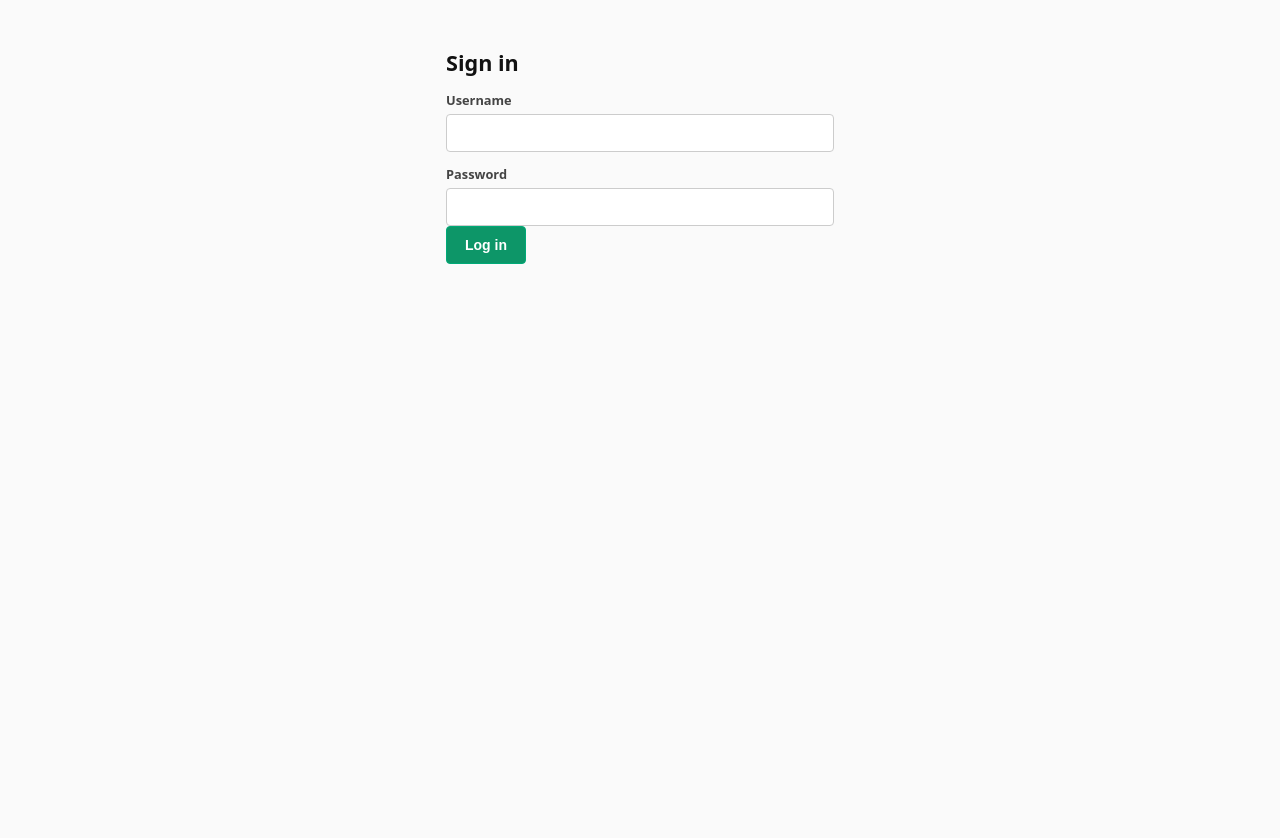
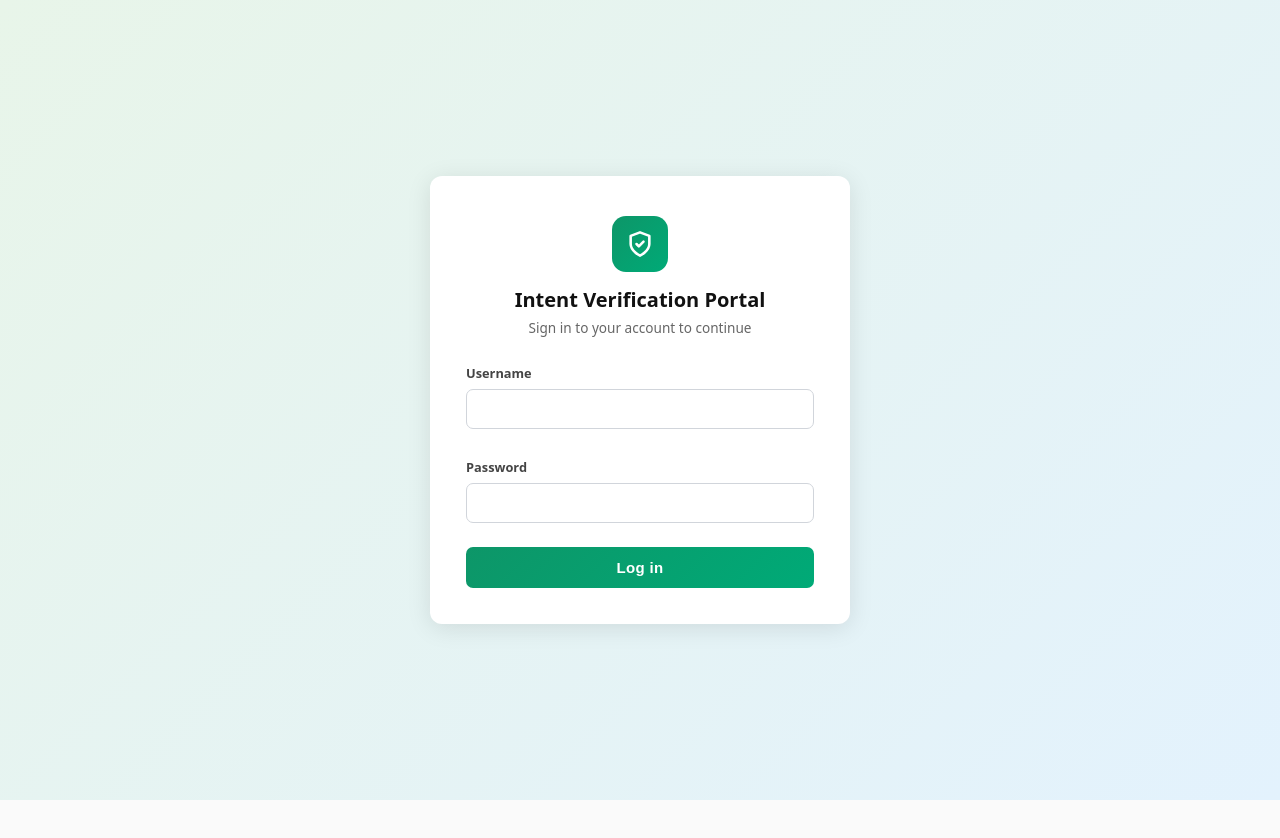
Before and after one commit to Altaf94/Office-tool, a React (Vite) app: page /login in a window 1280 px wide. Shown: the top 838 px of the page. After the commit the page ends 800 px from the top, so only its background shows below. Built offline with nearby package versions, Linux system fonts and the light colour scheme.

Commit message:
Redesign login page with card layout and branding

```diff
--- a/src/pages/LoginPage.jsx
+++ b/src/pages/LoginPage.jsx
@@ -28,11 +28,57 @@ export default function LoginPage() {
   }
 
   return (
-    <div className="narrow">
-      <h1>Sign in</h1>
-      {error ? <p className="err">{error}</p> : null}
+    <div style={{
+      minHeight: '100vh',
+      display: 'flex',
+      alignItems: 'center',
+      justifyContent: 'center',
+      background: 'linear-gradient(135deg, #e8f5e9 0%, #e3f2fd 100%)',
+      padding: '24px 16px',
+    }}>
+      <div style={{
+        width: '100%',
+        maxWidth: '420px',
+        background: '#fff',
+        borderRadius: '12px',
+        boxShadow: '0 4px 24px rgba(0,0,0,0.10)',
+        padding: '40px 36px 36px',
+      }}>
+        {/* Branding */}
+        <div style={{ textAlign: 'center', marginBottom: '28px' }}>
+          <div style={{
+            display: 'inline-flex',
+            alignItems: 'center',
+            justifyContent: 'center',
+            width: '56px',
+            height: '56px',
+            borderRadius: '14px',
+            background: 'linear-gradient(135deg, #0d9668, #0a7)',
+            marginBottom: '14px',
+          }}>
+            <svg width="28" height="28" viewBox="0 0 24 24" fill="none" stroke="#fff" strokeWidth="2.2" strokeLinecap="round" strokeLinejoin="round">
+              <path d="M12 22s8-4 8-10V5l-8-3-8 3v7c0 6 8 10 8 10z"/>
+              <polyline points="9 12 11 14 15 10"/>
+            </svg>
+          </div>
+          <h1 style={{ fontSize: '1.25rem', fontWeight: '700', margin: '0 0 4px', color: '#111' }}>Intent Verification Portal</h1>
+          <p style={{ margin: 0, fontSize: '0.85rem', color: '#666' }}>Sign in to your account to continue</p>
+        </div>
+
+        {error ? (
+          <div style={{
+            background: '#fff5f5',
+            border: '1px solid #fca5a5',
+            borderRadius: '6px',
+            padding: '10px 14px',
+            color: '#b91c1c',
+            fontSize: '14px',
+            marginBottom: '16px',
+          }}>{error}</div>
+        ) : null}
+
         <form onSubmit={onSubmit} autoComplete="on">
-        <label htmlFor="username">Username</label>
+          <label htmlFor="username" style={{ display: 'block', fontSize: '0.8rem', fontWeight: '600', color: '#444', marginBottom: '6px' }}>Username</label>
           <input
             id="username"
             name="username"
@@ -41,9 +87,21 @@ export default function LoginPage() {
             autoComplete="username"
             value={username}
             onChange={(e) => setUsername(e.target.value)}
+            style={{
+              width: '100%',
+              padding: '11px 14px',
+              fontSize: '14px',
+              border: '1px solid #d1d5db',
+              borderRadius: '7px',
+              outline: 'none',
+              marginBottom: '16px',
+              transition: 'border-color 0.15s',
+            }}
+            onFocus={e => e.target.style.borderColor = '#0d9668'}
+            onBlur={e => e.target.style.borderColor = '#d1d5db'}
           />
 
-        <label htmlFor="password">Password</label>
+          <label htmlFor="password" style={{ display: 'block', fontSize: '0.8rem', fontWeight: '600', color: '#444', marginBottom: '6px' }}>Password</label>
           <input
             id="password"
             name="password"
@@ -52,12 +110,41 @@ export default function LoginPage() {
             autoComplete="current-password"
             value={password}
             onChange={(e) => setPassword(e.target.value)}
+            style={{
+              width: '100%',
+              padding: '11px 14px',
+              fontSize: '14px',
+              border: '1px solid #d1d5db',
+              borderRadius: '7px',
+              outline: 'none',
+              marginBottom: '24px',
+              transition: 'border-color 0.15s',
+            }}
+            onFocus={e => e.target.style.borderColor = '#0d9668'}
+            onBlur={e => e.target.style.borderColor = '#d1d5db'}
           />
 
-        <button type="submit" className="btn-primary" disabled={pending}>
+          <button
+            type="submit"
+            disabled={pending}
+            style={{
+              width: '100%',
+              padding: '12px',
+              fontSize: '15px',
+              fontWeight: '600',
+              color: '#fff',
+              background: pending ? '#6ee7b7' : 'linear-gradient(135deg, #0d9668, #0a7)',
+              border: 'none',
+              borderRadius: '7px',
+              cursor: pending ? 'not-allowed' : 'pointer',
+              letterSpacing: '0.02em',
+              transition: 'opacity 0.15s',
+            }}
+          >
             {pending ? 'Signing in…' : 'Log in'}
           </button>
         </form>
       </div>
+    </div>
   )
 }
```
Lines whose indentation alone changed are shown as unchanged.
